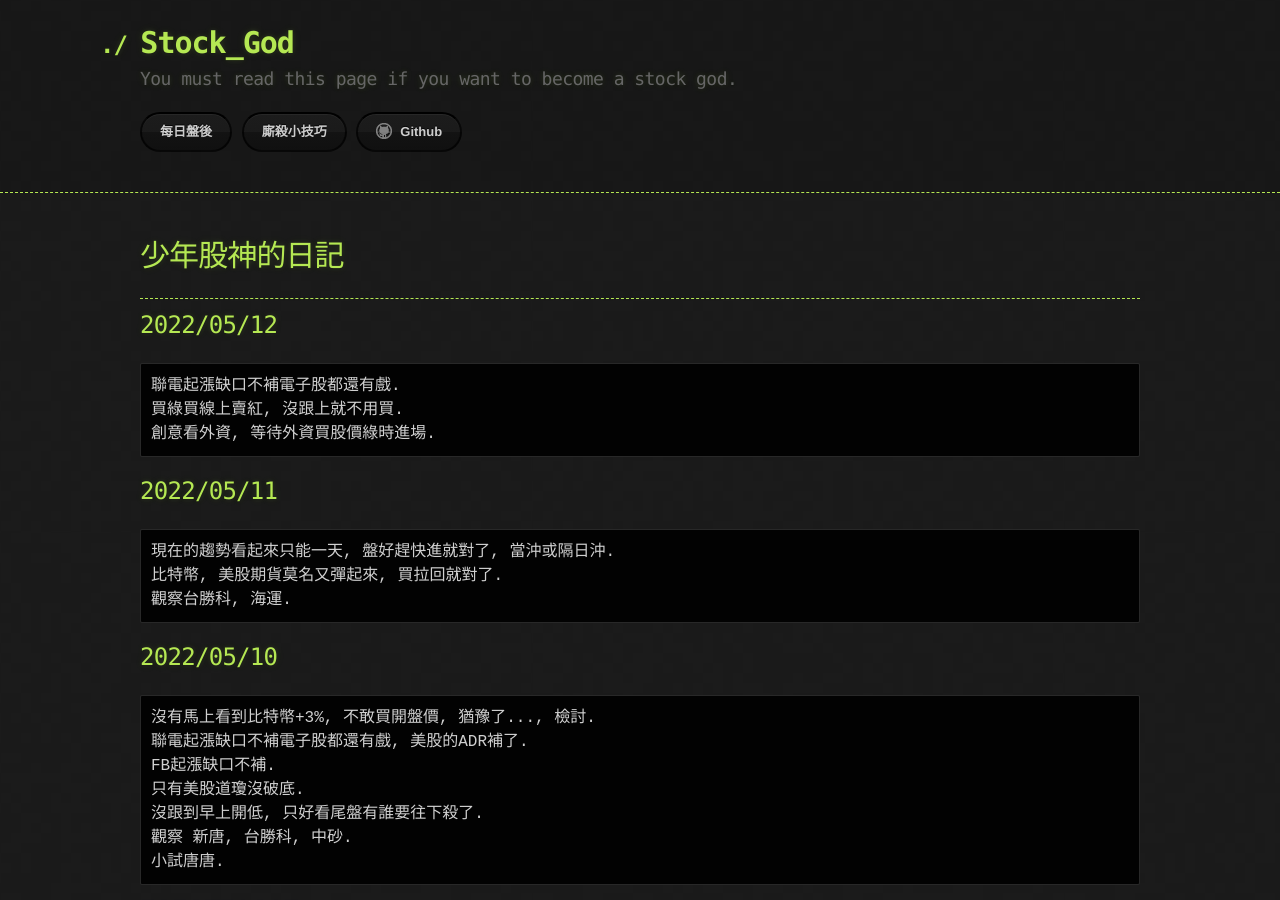
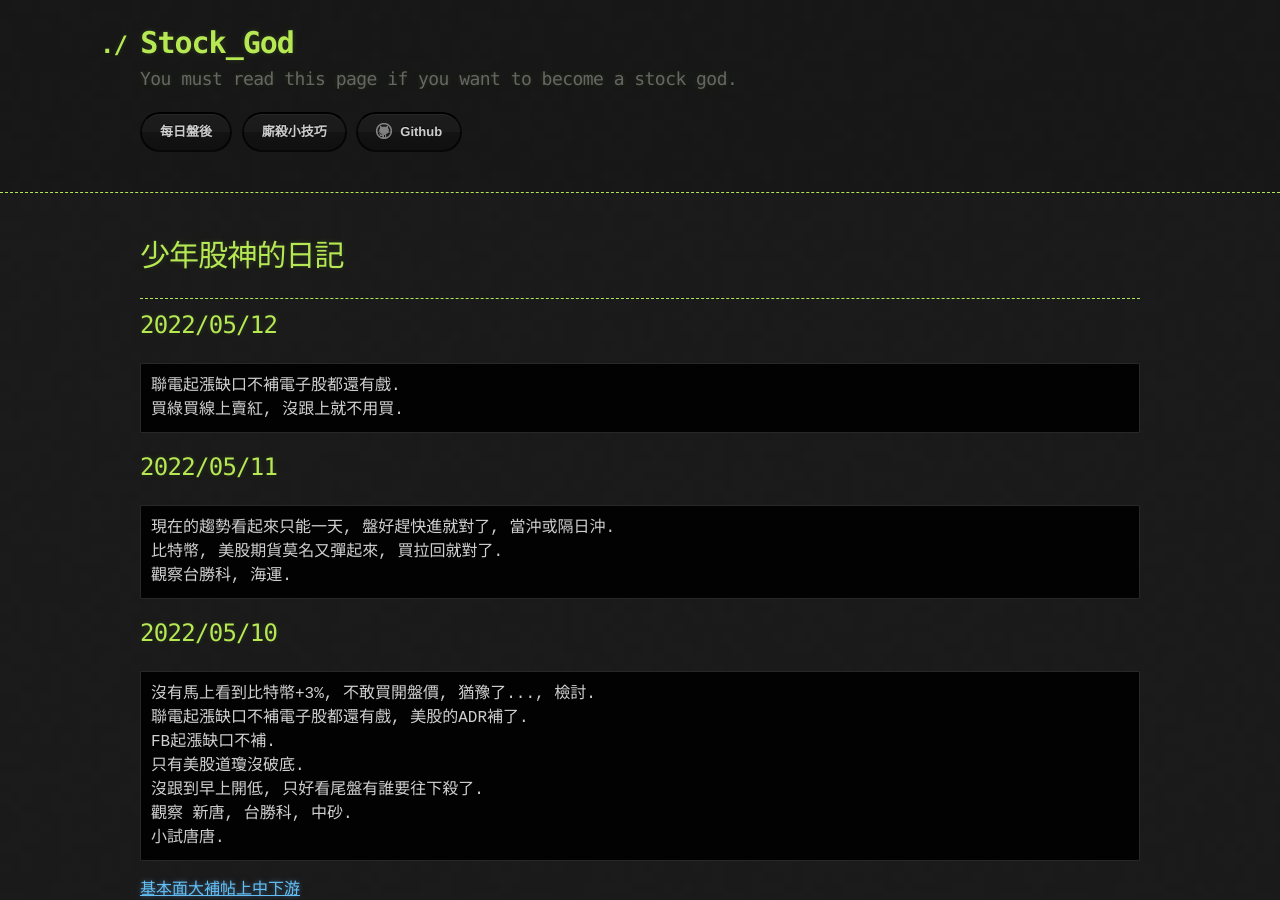
Before and after one commit to lepg5487/Stock_God, a Jekyll site: the page built from index.md, in a window 1280 px wide and 900 px high. Built offline with Jekyll 4.4.1, drawn with Linux system fonts in a browser that asks for light colours; our own code applies the rules of GitHub Pages for plain Markdown files.

Commit message:
Update index.md

````diff
--- a/index.md
+++ b/index.md
@@ -10,7 +10,6 @@
 ```
 聯電起漲缺口不補電子股都還有戲.
 買綠買線上賣紅, 沒跟上就不用買.
-創意看外資, 等待外資買股價綠時進場.
 ```
 
 ## 2022/05/11
````
